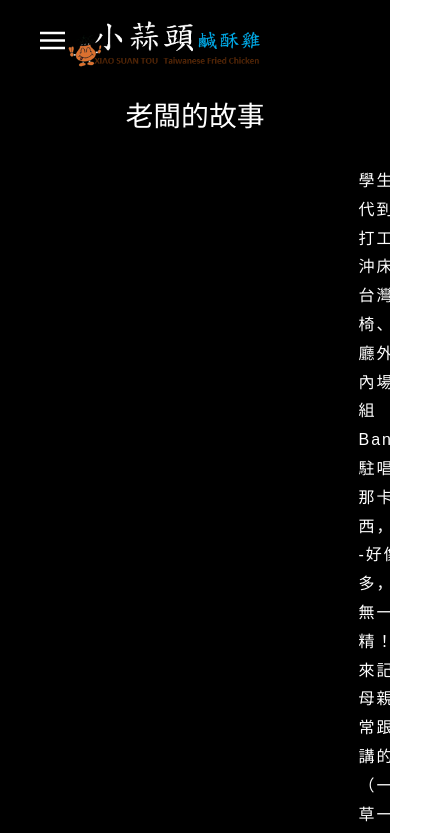
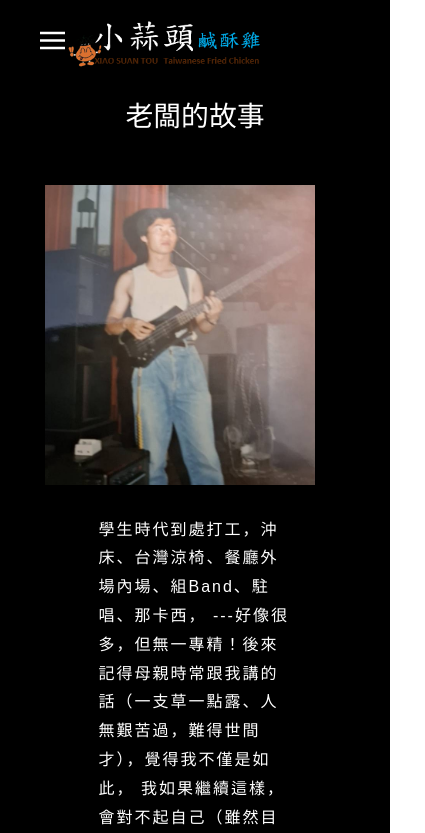
Before and after one commit to ab23544074/XIAO-SUAN-TOU, a Vue app: page /about in a window 390 px wide. Shown: the top 833 px of the page, 425 px wide, since content can reach past the window. Built offline with nearby package versions, Linux system fonts and the light colour scheme; no server answers; a web font is replaced by a local one.

Commit message:
20240829

```diff
--- a/src/assets/css/about.scss
+++ b/src/assets/css/about.scss
@@ -13,12 +13,14 @@
     background: black;
     color: white;
     display: flex;
+    flex-wrap: wrap;
+    justify-content:center;
 
     div{
 
 
         align-items: center;
-        display: flex;
+
         flex-direction: column;
     }
 
@@ -32,7 +34,7 @@
     }
 
     .about_description{
-
+        width: 65%;
         padding: 3% 5% 10%;
         font-size: 1.2rem;
         letter-spacing: 3px;
@@ -41,6 +43,7 @@
     .about_1{
         width: 300px;
         margin: 20px 0;
+        max-width: 90%;
 
     }
 }
@@ -66,6 +69,9 @@
 
 
     .first {
+
+
+            padding: 3% 5%;
             .about_description {
 
 
--- a/src/views/AboutView.vue
+++ b/src/views/AboutView.vue
@@ -83,30 +83,30 @@ let story:any = [{
     <h1 class="wow animate__animated animate__fadeIn story_title" >老闆的故事</h1>
 
 
-    <div class="first container-fluid" v-for="item in story" :key="item">
+    <div class="first " v-for="item in story" :key="item">
 
 
 
 
-        <div class="col-lg-4 first_picture">
+        <div class=" first_picture">
 
 
             <img :src="item.picture" alt="" class="about_1">
 
         </div>
 
-        <div  class="col-lg-8">
 
 
 
 
-            <div class="about_description wow animate__animated animate__zoomIn">
-                {{ item.description }}
+
+        <div class="about_description wow animate__animated animate__zoomIn">
+            {{ item.description }}
 
 
 
-            </div>
         </div>
+
     </div>
 
 
--- a/src/views/MenuView.vue
+++ b/src/views/MenuView.vue
@@ -47,8 +47,8 @@
             }
         }
         try {
-                let data = await fetch('https://xiao-suan-tao-backend-cc9d64416e53.herokuapp.com/api/FoodType/', api_headers)
-                //let data = await fetch('http://127.0.0.1:8000/api/FoodType/',api_headers)
+                //let data = await fetch('https://xiao-suan-tao-backend-cc9d64416e53.herokuapp.com/api/FoodType/', api_headers)
+                let data = await fetch('http://127.0.0.1:8000/api/FoodType/',api_headers)
                 .then((res) => {
 
 
@@ -90,8 +90,8 @@
             }
         }
         try {
-            let data = await fetch('https://xiao-suan-tao-backend-cc9d64416e53.herokuapp.com/api/Menu/',api_headers)
-            //let data = await fetch('http://127.0.0.1:8000/api/Menu/',api_headers)
+            //let data = await fetch('https://xiao-suan-tao-backend-cc9d64416e53.herokuapp.com/api/Menu/',api_headers)
+            let data = await fetch('http://127.0.0.1:8000/api/Menu/',api_headers)
             .then((res)=>{
 
 
```
